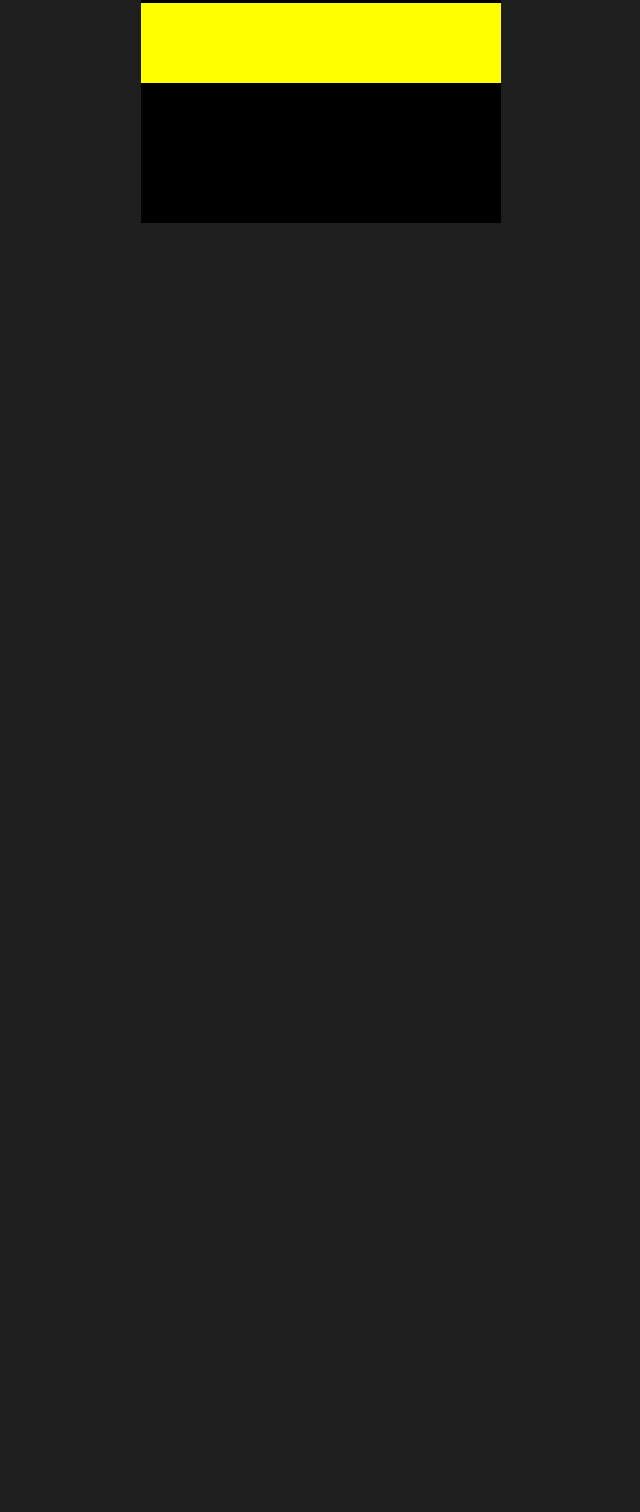
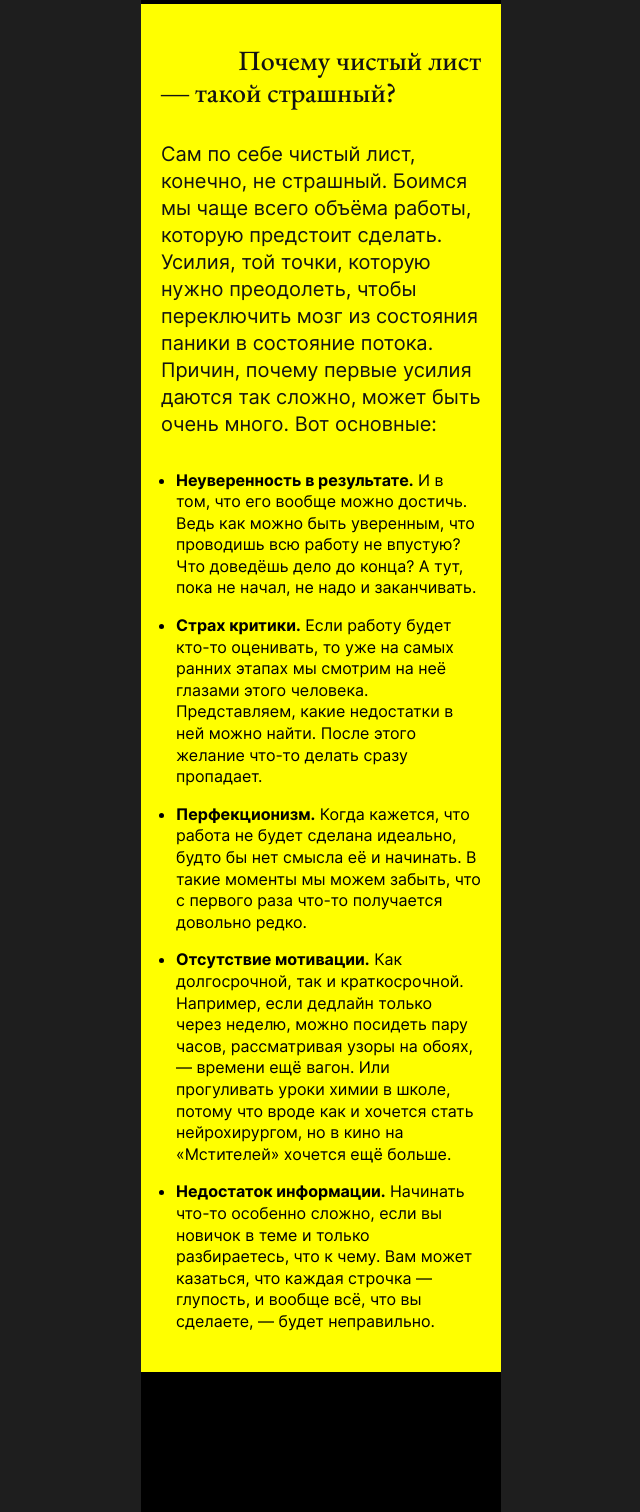
Before and after one commit to proggi28/First-project, a plain HTML site: page index.html in a window 1280 px wide. Shown: the part 894-2406 px from the top of the page, without its empty margins (319-959 px from the left). Before the commit the page ends 1117 px from the top, so only its background shows below. Drawn offline with Linux system fonts and the light colour scheme; files whose address does not match are found by name.

Commit message:
add block reasons, fix block intro

```diff
--- a/index.html
+++ b/index.html
@@ -40,9 +40,9 @@
       </section>
       <section class="intro content-section content-section_theme_dark">
         <div class="intro__heading">
-          <div class="intro__title">
+          <h2 class="intro__title">
             8 способов борьбы со страхом чистого листа
-          </div>
+          </h2>
           <time class="intro__date" datetime="2022.06.05"> 05.06.2022 г. </time>
         </div>
         <div class="intro__main-text">
@@ -62,9 +62,53 @@
           </p>
         </div>
       </section>
-      <section
-        class="reasons content-section content-section_theme_bright"
-      ></section>
+      <section class="reasons content-section content-section_theme_bright">
+        <h3 class="content-section__subtitle">
+          <span class="accent-span text-right">Почему чистый лист</span>
+          <span class="accent-span">— такой cтрашный?</span>
+        </h3>
+        <p class="content-section__introduction">
+          Сам по себе чистый лист, конечно, не страшный. Боимся мы чаще всего
+          объёма работы, которую предстоит сделать. Усилия, той точки, которую
+          нужно преодолеть, чтобы переключить мозг из состояния паники в
+          состояние потока. Причин, почему первые усилия даются так сложно,
+          может быть очень много. Вот основные:
+        </p>
+        <ul class="content-section__list">
+          <li class="content-section__list-item">
+            <span class="content-section__list-accent">Неуверенность в результате.</span> И в том, что его вообще
+            можно достичь. Ведь как можно быть уверенным, что проводишь всю
+            работу не впустую? Что доведёшь дело до конца? А тут, пока не начал,
+            не надо и заканчивать.
+          </li>
+          <li class="content-section__list-item">
+            <span class="content-section__list-accent">Страх критики.</span> Если работу будет кто-то оценивать, то
+            уже на самых ранних этапах мы смотрим на неё глазами этого человека.
+            Представляем, какие недостатки в ней можно найти. После этого
+            желание что-то делать сразу пропадает.
+          </li>
+          <li class="content-section__list-item">
+            <span class="content-section__list-accent">Перфекционизм.</span> Когда кажется, что работа не будет
+            сделана идеально, будто бы нет смысла её и начинать. В такие моменты
+            мы можем забыть, что с первого раза что-то получается довольно
+            редко.
+          </li>
+          <li class="content-section__list-item">
+            <span class="content-section__list-accent">Отсутствие мотивации.</span> Как долгосрочной, так и
+            краткосрочной. Например, если дедлайн только через неделю, можно
+            посидеть пару часов, рассматривая узоры на обоях, — времени ещё
+            вагон. Или прогуливать уроки химии в школе, потому что вроде как и
+            хочется стать нейрохирургом, но в кино на «Мстителей» хочется ещё
+            больше.
+          </li>
+          <li class="content-section__list-item">
+            <span class="content-section__list-accent">Недостаток информации.</span> Начинать что-то особенно сложно,
+            если вы новичок в теме и только разбираетесь, что к чему. Вам может
+            казаться, что каждая строчка — глупость, и вообще всё, что вы
+            сделаете, — будет неправильно.
+          </li>
+        </ul>
+      </section>
       <section
         class="how-to content-section content-section_theme_dark"
       ></section>
--- a/styles/style.css
+++ b/styles/style.css
@@ -18,6 +18,22 @@ ol,
 blockquote {
   margin: 0;
   padding: 0;
+}
+
+.content-section {
+  width: 360px;
+  margin: 0 auto;
+  box-sizing: border-box;
+}
+
+.content-section_theme_dark {
+  background-color: black;
+  color: white;
+}
+
+.content-section_theme_bright {
+  background-color: yellow;
+  color: black;
 }
 
 .header {
@@ -82,9 +98,12 @@ blockquote {
   display: flex;
   justify-content: space-between;
   color: var(--text-gray, #ccc);
+  margin-bottom: 24px;
+}
+
+.intro__title {
   font-size: 16px;
-  line-height: 120%;
-  margin-bottom: 24px;
+  font-weight: 400;
 }
 
 .intro__date {
@@ -104,6 +123,42 @@ blockquote {
   padding: 40px 20px;
 }
 
+.content-section__subtitle .accent-span {
+  color: var(--black-bg, #131313);
+  font-family: "EB Garamond";
+  font-size: 28px;
+  font-weight: 500;
+  line-height: 115%;
+}
+
+.content-section__introduction {
+  margin-top: 32px;
+  color: var(--black-bg, #131313);
+  font-size: 20px;
+  line-height: 27px;
+}
+
+.content-section__list {
+  margin-top: 32px;
+  display: flex;
+  flex-direction: column;
+  align-items: center;
+  padding-left: 15px;
+}
+
+.content-section__list-item {
+  line-height: 21.6px;
+  margin-bottom: 16px;
+}
+
+.content-section__list-item:last-child {
+margin-bottom: 0;
+}
+
+.content-section__list-accent {
+font-weight: 700;
+}
+
 .how-to {
   padding: 40px 20px 60px;
 }
@@ -111,19 +166,3 @@ blockquote {
 .footer {
   padding: 20px;
 }
-
-.content-section {
-  width: 360px;
-  margin: 0 auto;
-  box-sizing: border-box;
-}
-
-.content-section_theme_dark {
-  background-color: black;
-  color: white;
-}
-
-.content-section_theme_bright {
-  background-color: yellow;
-  color: black;
-}
```
